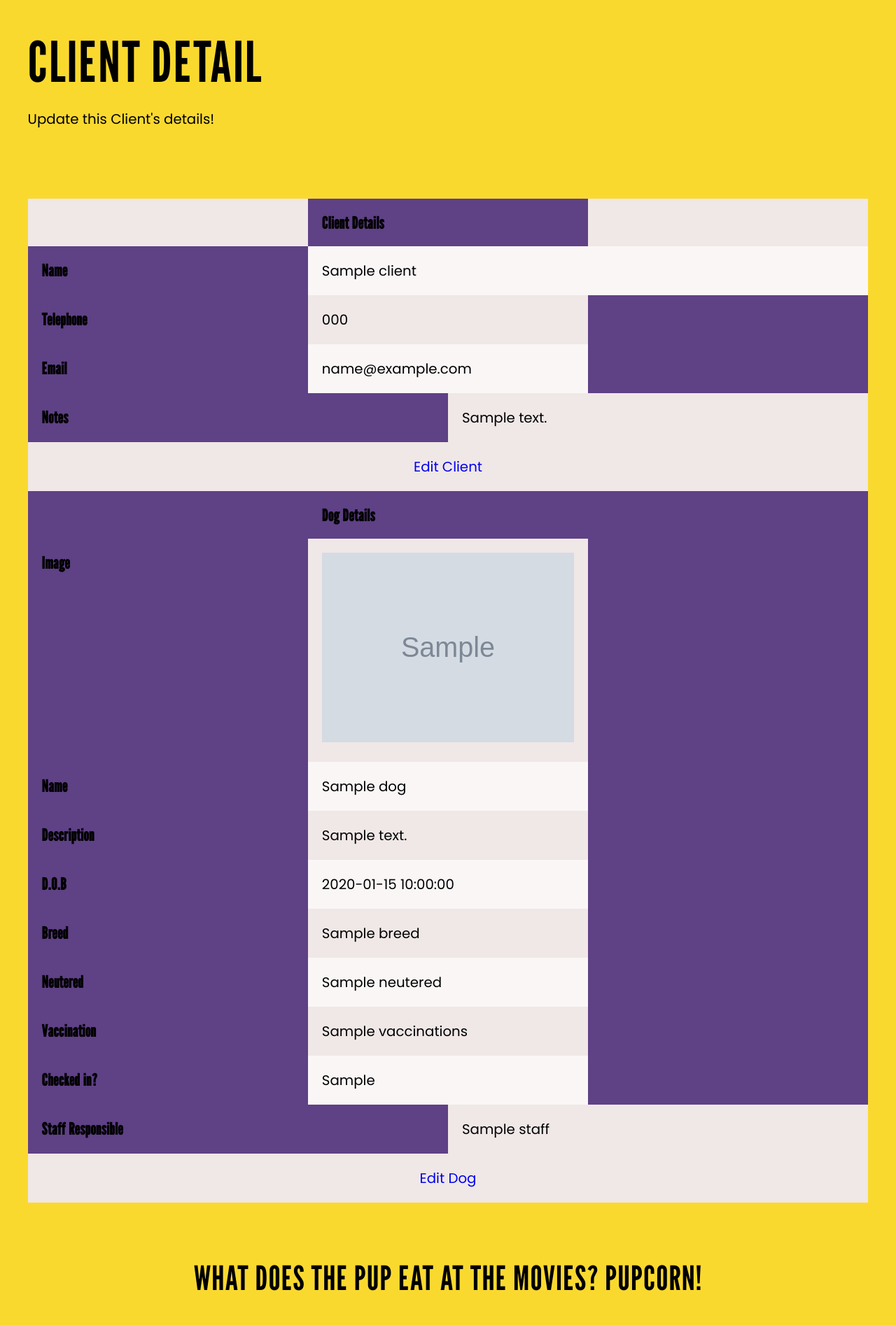
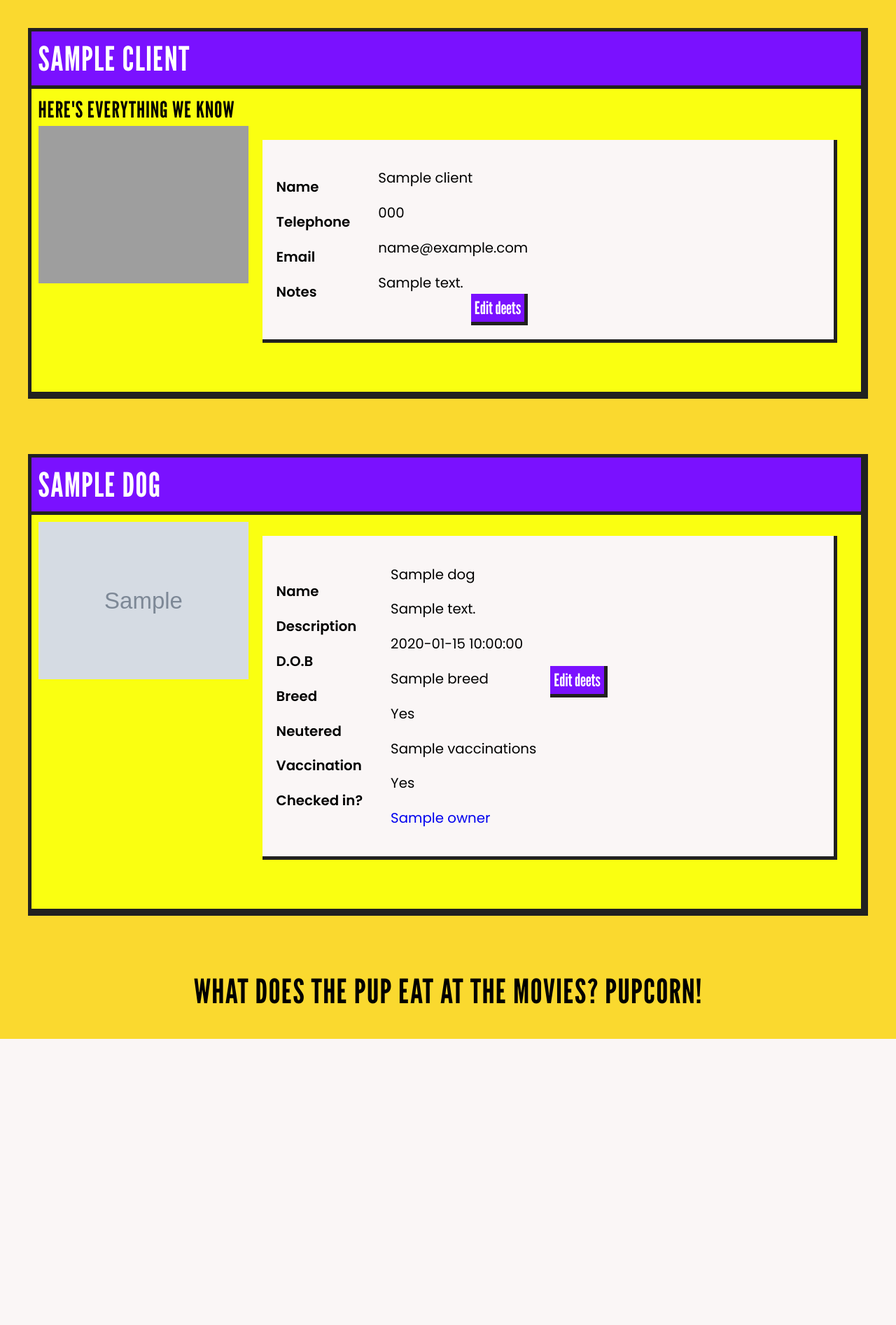
Before and after one commit to conradr/Doggy_Daycare, a Flask app: template templates/clients/client_show.html in a window 1280 px wide. Shown: the part 113-2007 px from the top of the page at 70% size. After the commit the page ends 1598 px from the top, so only its background shows below. Run offline with Flask 2, Linux system fonts and the light colour scheme; the template is opened without the code that fills it: most values are stand-ins (such as "Sample title", 1, 10 or a date in 2020); grey boxes marked "Sample" are stand-in pictures; grey boxes are pictures that could not be loaded.

Commit message:
Updated client index and view page with new styles

```diff
--- a/static/css/style.css
+++ b/static/css/style.css
@@ -80,7 +80,9 @@ input[type='submit'] {
   padding: 15px;
   margin-left: 40px;
 }
-
+.logo-text > a {
+  color: #ffffff;
+}
 .logo-text {
   font-size: 2rem;
   color: #ffffff;
--- a/templates/base.html
+++ b/templates/base.html
@@ -13,7 +13,7 @@
   <body>
     <header class="header">
       <div class="logo">
-        <h1 class="logo-text">Barking Mad Daycare</h1>
+        <h1 class="logo-text"><a href="/">Barking Mad Daycare</a></h1>
       </div>
       <nav>
         <ul class="nav-list">
--- a/templates/clients/client_show.html
+++ b/templates/clients/client_show.html
@@ -1,96 +1,88 @@
 {% extends "base.html" %} {% block content %}
-<div class="wrapper">
-  <section class="form-left">
-    <h1 class="white">Client detail</h1>
-    <p class="white">Update this Client's details!</p>
-  </section>
-  <section class="form-right">
-    <table class="table">
-      <tr>
-        <td></td>
-        <th>Client Details</th>
-        <td></td>
-      </tr>
-      <tr>
-        <th>Name</th>
-        <td>{{client.name }}</td>
-        <td></td>
-      </tr>
-      <tr>
-        <th>Telephone</th>
-        <td>{{client.tel }}</td>
-        <th></th>
-      </tr>
-      <tr>
-        <th>Email</th>
-        <td>{{client.email }}</td>
-        <th></th>
-      </tr>
-      <tr>
-        <th>Notes</th>
-        <td>{{client.notes }}</td>
 
-        <td class="edit-buttons">
-          <a class="btn btn-primary" href="/clients/{{client.id}}/update"
-            >Edit Client</a
+<section>
+  <div class="section-header purple">
+    <h2>{{client.name }}</h2>
+  </div>
+  <div class="section-main yellow">
+    <h2>Here's everything we know</h2>
+
+    <div class="section">
+      <div class="field-list">
+        <div class="section">
+          <img class="section-image" src="https://placebeard.it/200x200" />
+        </div>
+        <div class="details">
+          <div class="attributes">
+            <p class="strong">Name</p>
+            <p class="strong">Telephone</p>
+            <p class="strong">Email</p>
+            <p class="strong">Notes</p>
+          </div>
+
+          <div class="values">
+            <p>{{client.name }}</p>
+            <p>{{client.tel }}</p>
+            <p>{{client.email }}</p>
+            <p>{{client.notes }}</p>
+            <br />
+            <a href="/clients/{{client.id}}/update" class="button purple more"
+              >Edit deets</a
+            >
+          </div>
+        </div>
+      </div>
+    </div>
+  </div>
+</section>
+{% for dog in clients_dogs %}
+<section>
+  <div class="section-header purple">
+    <h2>{{dog.name}}</h2>
+  </div>
+  <div class="section-main yellow">
+    <div class="section">
+      <div class="field-list">
+        <div class="section">
+          <img class="section-image" src="{{dog.image}}" />
+        </div>
+        <div class="details">
+          <div class="attributes">
+            <p class="strong">Name</p>
+            <p class="strong">Description</p>
+            <p class="strong">D.O.B</p>
+            <p class="strong">Breed</p>
+            <p class="strong">Neutered</p>
+            <p class="strong">Vaccination</p>
+            <p class="strong">Checked in?</p>
+          </div>
+
+          <div class="values">
+            <p>{{dog.name}}</p>
+            <p>{{dog.description}}</p>
+            <p>{{dog.dob}}</p>
+            <p>{{dog.breed}}</p>
+            {% if dog.neutered %}
+            <p>Yes</p>
+            {% else %}
+            <p>No</p>
+            {% endif %}
+            <p>{{dog.vaccinations}}</p>
+            {% if dog.checked_in %}
+            <p>Yes</p>
+            {% else %}
+            <p>No</p>
+            {% endif %}
+            <p>
+              <a href="/clients/{{dog.owner.id}}">{{dog.owner.name}}</a>
+            </p>
+          </div>
+          <a href="/dogs/{{dog.id}}/update" class="button purple more"
+            >Edit deets</a
           >
-        </td>
-      </tr>
-      <tr>
-        <th></th>
-        <th>Dog Details</th>
-        <th></th>
-      </tr>
-      {% for dog in clients_dogs %}
-      <tr>
-        <th>Image</th>
-        <td><img src="{{dog.image}}" class="thumb" /></td>
-        <th></th>
-      </tr>
-      <tr>
-        <th>Name</th>
-        <td>{{dog.name}}</td>
-        <th></th>
-      </tr>
-      <tr>
-        <th>Description</th>
-        <td>{{dog.description}}</td>
-        <th></th>
-      </tr>
-      <tr>
-        <th>D.O.B</th>
-        <td>{{dog.dob}}</td>
-        <th></th>
-      </tr>
-      <tr>
-        <th>Breed</th>
-        <td>{{dog.breed}}</td>
-        <th></th>
-      </tr>
-      <tr>
-        <th>Neutered</th>
-        <td>{{dog.neutered}}</td>
-        <th></th>
-      </tr>
-      <tr>
-        <th>Vaccination</th>
-        <td>{{dog.vaccinations}}</td>
-        <th></th>
-      </tr>
-      <tr>
-        <th>Checked in?</th>
-        <td>{{dog.checked_in}}</td>
-        <th></th>
-      </tr>
-      <tr>
-        <th>Staff Responsible</th>
-        <td>{{dog.staff}}</td>
-        <td class="edit-buttons">
-          <a class="btn btn-primary" href="/dogs/{{dog.id}}/update">Edit Dog</a>
-        </td>
-      </tr>
-      {% endfor %}
-    </table>
-  </section>
-</div>
-{% endblock %}
+        </div>
+      </div>
+    </div>
+  </div>
+</section>
+{% endfor %} {% endblock %}
--- a/templates/index.html
+++ b/templates/index.html
@@ -47,6 +47,7 @@
           <th>Notes</th>
           <th></th>
         </tr>
+
         {% for client in clients %}
         <tr>
           <td>{{client.name }}</td>
```
Also changed, not shown: templates/clients/clients_index.html (+19 -17 lines), templates/dogs/dog_show.html (+6 -6 lines).
